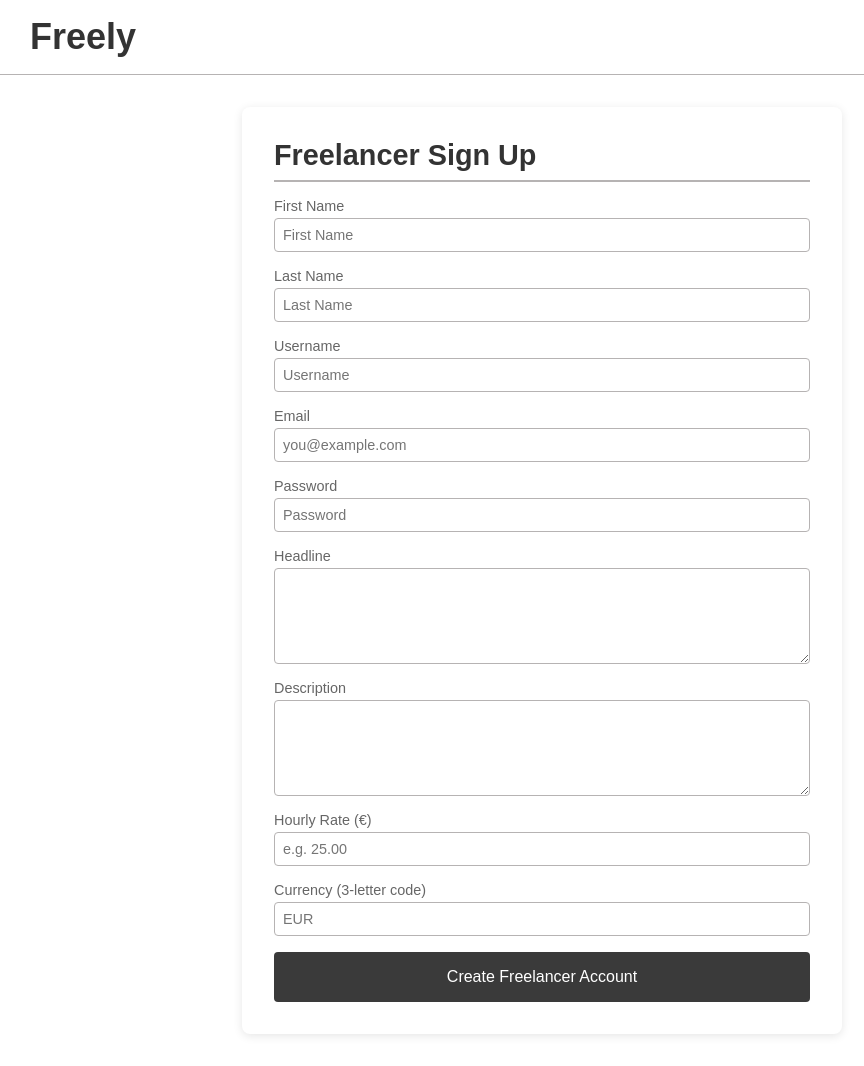
After one commit to huimobi/Freely, a PHP site: page /pages/form_register.php in a window 1280 px wide. The commit adds this page. Shown: the whole page, without its empty margins (98-962 px from the left). Run offline with PHP 8.4, Linux system fonts and the light colour scheme.

Commit message:
Implement full freelancer registration page with backend support

```diff
--- a/css/style.css
+++ b/css/style.css
@@ -16,7 +16,8 @@
   --radius-lg:   12px;
 }
 
-/* Global Styles */
+/* -------------------- Global Styles -------------------- */
+
 * {
   margin: 0;
   padding: 0;
@@ -31,7 +32,8 @@ body {
     background: var(--color-background);
 }
 
-/* Header */
+/* -------------------- Header -------------------- */
+
 header {
   display: flex;
   align-items: center;
@@ -48,7 +50,8 @@ header h1 a {
   padding: var(--spacing-lg);
 }
 
-/* Search bar */
+/* -------------------- Search bar -------------------- */
+
 .search-bar {
   flex: 0 1 400px;
   margin: 0 auto 0  var(--spacing-md);
@@ -85,9 +88,8 @@ header h1 a {
   gap: var(--spacing-sm);
 }
 
-/* Buttons */
+/* -------------------- Buttons -------------------- */
 
-/* Base button */
 .btn {
     font: inherit;
     cursor: pointer;
@@ -135,7 +137,8 @@ header h1 a {
     }
   }
 
-/* Dialog */
+/* -------------------- Dialog -------------------- */
+
 dialog {
     position: fixed;
     top: 50%;
@@ -199,14 +202,15 @@ dialog {
     margin-top: var(--spacing-md);
   }
 
-/* Footer */
+/* -------------------- Footer -------------------- */
+
   footer {
       background: var(--color-background-dark);
       color: var(--color-text-light);
       padding: var(--spacing-lg) var(--spacing-md);
       border-radius: var(--radius-md);
   }
-  /* Team list */
+
   .footer-team {
     display: flex;
     flex-wrap: wrap;
@@ -216,7 +220,6 @@ footer {
     list-style: none;
   }
 
-  /* Footer note */
   .footer-note {
     border-top: 1px solid var(--color-border);
     margin: var(--spacing-md) 0 0;
@@ -226,13 +229,13 @@ footer {
     opacity: 0.8;
   }
 
-/* Role */
+/* -------------------- Role -------------------- */
+
 .role-pair {
   display: flex;
   gap: var(--spacing-md);
 }
 
-/* ensure each flex‐item button fills its half */
 .role-pair .role-btn {
   flex: 1;
   display: flex;
@@ -257,3 +260,86 @@ dialog#roleModal {
   max-width: 600px;
   font-size: 1.125rem;
 }
+
+/* -------------------- Error Message -------------------- */
+
+.form-error {
+  color: #b00020;
+  background: #fce4ec;
+  padding: var(--spacing-sm);
+  margin-bottom: var(--spacing-md);
+  border-radius: var(--radius-sm);
+  font-size: 0.95rem;
+}
+
+/* -------------------- Freelancer Sign-Up Page Styles -------------------- */
+main.register-form {
+  max-width: 600px;
+  margin: var(--spacing-lg) auto;
+  background: var(--color-white, #fff);
+  padding: var(--spacing-lg);
+  border-radius: var(--radius-md);
+  box-shadow: var(--shadow-lg, 0 2px 10px rgba(0, 0, 0, 0.1));
+}
+
+main.register-form h2 {
+  font-size: 1.8rem;
+  color: var(--color-text);
+  margin-bottom: var(--spacing-md);
+  border-bottom: 2px solid var(--color-border);
+  padding-bottom: var(--spacing-sm);
+}
+
+main.register-form form {
+  display: grid;
+  gap: var(--spacing-md);
+}
+
+main.register-form label {
+  display: flex;
+  flex-direction: column;
+  font-size: var(--font-size-sm, 0.9rem);
+  color: var(--color-text-secondary, #666);
+}
+
+main.register-form label input,
+main.register-form label textarea {
+  margin-top: var(--spacing-xs, 0.25rem);
+  padding: var(--spacing-sm);
+  font-size: var(--font-size-sm, 0.9rem);
+  border: 1px solid var(--color-border);
+  border-radius: var(--radius-sm);
+  background: var(--color-background);
+}
+
+main.register-form label textarea {
+  resize: vertical;
+  min-height: 6rem;
+}
+
+main.register-form button[type="submit"] {
+  padding: var(--spacing-md);
+  font-size: var(--font-size-md, 1rem);
+  background-color: var(--color-background-dark);
+  color: var(--color-white, #fff);
+  border: none;
+  border-radius: var(--radius-sm);
+  cursor: pointer;
+  box-shadow: var(--shadow-sm, 0 1px 3px --color-background-dark);
+  transition: background-color 0.2s ease;
+}
+
+main.register-form button[type="submit"]:hover {
+  background-color: var(--color-hover);
+}
+
+/* Responsive tweaks */
+@media (max-width: 576px) {
+  main.register-form {
+    margin: var(--spacing-md) auto;
+    padding: var(--spacing-md);
+  }
+  main.register-form h2 {
+    font-size: 1.5rem;
+  }
+}
--- a/database/scripts/user.class.php
+++ b/database/scripts/user.class.php
@@ -34,26 +34,6 @@
       $stmt->execute([$this->firstName, $this->lastName, $this->id]);
     }
 
-    public static function getUserWithPassword(string $email, string $password) : ?User {
-      $db   = Database::getInstance();
-      $stmt = $db->prepare('SELECT UserId, UserName, FirstName, LastName, Email, Phone, CreatedAt, IsActive, PasswordHash FROM User WHERE lower(email) = ?');
-      $stmt->execute([strtolower($email)]);
-      $row = $stmt->fetch();
-      if (!$row ) return null;
-      if (!password_verify($password, (string)$row['PasswordHash'])) return null;
-
-      return new User(
-        (int)    $row['UserId'],
-        (string) $row['UserName'],
-        (string) $row['FirstName'],
-        (string) $row['LastName'],
-        (string) $row['Email'],
-        $row['Phone'] !== null ? (string)$row['Phone'] : null,
-        (string) $row['CreatedAt'],
-        (bool)   $row['IsActive']
-      );
-    }
-
     static function getUser(int $id) : ?User {
       $db   = Database::getInstance();
       $stmt = $db->prepare('SELECT UserId, UserName, FirstName, LastName, Email, Phone, CreatedAt, IsActive FROM User WHERE UserId = ?');
@@ -74,16 +54,59 @@
       );
     }
 
+    public static function authenticate(string $email, string $password): array {
+      $db   = Database::getInstance();
+      $stmt = $db->prepare('SELECT UserId, UserName, FirstName, LastName, Email, Phone, CreatedAt, IsActive, PasswordHash FROM User WHERE lower(Email) = ?');
+      $stmt->execute([strtolower($email)]);
+      $row = $stmt->fetch();
+      if (!$row) return ['status' => 'email_not_found'];
+      if (!password_verify($password, (string)$row['PasswordHash'])) return ['status' => 'invalid_password'];
+
+      $user = new User(
+        (int)    $row['UserId'],
+        (string) $row['UserName'],
+        (string) $row['FirstName'],
+        (string) $row['LastName'],
+        (string) $row['Email'],
+        $row['Phone'] !== null ? (string)$row['Phone'] : null,
+        (string) $row['CreatedAt'],
+        (bool)   $row['IsActive']
+      );
+
+      return ['status' => 'success', 'user' => $user];
+    }
+
     public static function register(string $username, string $firstName, string $lastName, string $email, string $password): ?User {
       $db   = Database::getInstance();
       $hash = password_hash($password, PASSWORD_DEFAULT);
-
       $stmt = $db->prepare('INSERT INTO User (UserName, FirstName, LastName, Email, PasswordHash) VALUES(:user, :first, :last, :email, :hash)');
-
-      if (! $stmt->execute([':user'  => $username, ':first' => $firstName, ':last'  => $lastName, ':email' => $email,':hash'  => $hash])) return null;
+      if (!$stmt->execute([':user' => $username, ':first' => $firstName, ':last'  => $lastName, ':email' => $email,':hash' => $hash])){
+        echo "error";
+        return null;
+      }
 
       $newId = (int) $db->lastInsertId();
       return self::getUser($newId);
+    }
+
+    public function registerFreelancer( string $headline, string $description, float  $hourlyRate, string $currency): bool {
+      $db = Database::getInstance();
+      $stmt = $db->prepare('INSERT INTO FreeLancer (UserId, Headline, Description, HourlyRate, CurrencyRate) VALUES (:id, :headline, :description, :hourlyRate, :currency)');
+      return $stmt->execute([':id' => $this->id, ':headline' => $headline, ':description' => $description, ':hourlyRate' => $hourlyRate, ':currency' => strtoupper($currency),]);
+    }
+
+    public static function emailExists(string $email): bool {
+      $db   = Database::getInstance();
+      $stmt = $db->prepare('SELECT 1 FROM User WHERE lower(Email) = ?');
+      $stmt->execute([strtolower($email)]);
+      return (bool)$stmt->fetchColumn();
+    }
+
+    public static function usernameExists(string $username): bool {
+      $db   = Database::getInstance();
+      $stmt = $db->prepare('SELECT 1 FROM User WHERE UserName = ?');
+      $stmt->execute([$username]);
+      return (bool)$stmt->fetchColumn();
     }
 
     public static function isClient(int $userId): bool {
--- /dev/null
+++ b/pages/form_register.php
@@ -0,0 +1,8 @@
+<?php
+declare(strict_types=1);
+
+require_once __DIR__ . '/../templates/common.tpl.php';
+require_once __DIR__ . '/../templates/f_reg.tpl.php';
+
+drawSimpleHeader();
+drawRegisterPage();
--- a/templates/common.tpl.php
+++ b/templates/common.tpl.php
@@ -52,6 +52,18 @@ function drawHeader() {
 
 
 <?php } function drawLoginForm() { ?>
+    <?php if (!empty($_SESSION['login_errors'])): ?>
+        <?php foreach($_SESSION['login_errors'] as $err): ?>
+            <p class="form-error"><?= htmlspecialchars($err) ?></p>
+        <?php endforeach; ?>
+
+        <script>
+            document.addEventListener('DOMContentLoaded', () => { document.getElementById('<?= "loginModal" ?>').showModal();});
+        </script>
+
+        <?php unset($_SESSION['login_errors']); ?>
+    <?php endif; ?>
+
     <form action="../actions/action_login.php" method="post" class="login">
         <input type="email" name="email" placeholder="you@example.com" required>
         <input type="password" name="password" placeholder="Password" required>
@@ -64,12 +76,25 @@ function drawHeader() {
 
 
 <?php } function drawRegisterForm() { ?>
+    <?php if (!empty($_SESSION['register_errors'])): ?>
+        <?php foreach($_SESSION['register_errors'] as $err): ?>
+            <p class="form-error"><?= htmlspecialchars($err) ?></p>
+        <?php endforeach; ?>
+
+        <script>
+            document.addEventListener('DOMContentLoaded', () => { document.getElementById('<?= "registerModal" ?>').showModal();});
+        </script>
+
+        <?php unset($_SESSION['register_errors']); ?>
+    <?php endif; ?>
+
     <form action="../actions/action_register.php" method="POST">
-        <input type="text" name="first_name" placeholder="First Name" required>
-        <input type="text" name="last_name" placeholder="Last Name"  required>
-        <input type="text" name="username" placeholder="Username"   required>
-        <input type="email" name="email" placeholder="you@example.com" required>
-        <input type="password" name="password" placeholder="Password"   required>
+        <input type="hidden" name="role" value="client">
+        <input type="text" name="first_name" placeholder="First Name" maxlength="30" required>
+        <input type="text" name="last_name" placeholder="Last Name" maxlength="30" required>
+        <input type="text" name="username" placeholder="Username" maxlength="30" required>
+        <input type="email" name="email" placeholder="you@example.com" maxlength="30" required>
+        <input type="password" name="password" placeholder="Password"  minlength="8" required>
         <button type="submit">Register</button>
     </form>
 
@@ -92,7 +117,7 @@ function drawHeader() {
 
     <p>
         Already have an account?
-        <button class="btn--link" type="button" data-modal-open="loginModal"> Login </button>
+        <button class="btn btn--link" type="button" data-modal-open="loginModal"> Login </button>
     </p>
 
 
@@ -120,4 +145,17 @@ function drawHeader() {
     </body>
     </html>
 
+<?php } function drawSimpleHeader() { ?>
+  <!DOCTYPE html>
+  <html lang="en">
+  <head>
+    <meta charset="UTF-8">
+    <title>Freely</title>
+    <meta name="viewport" content="width=device-width, initial-scale=1.0">
+    <link rel="stylesheet" href="../css/style.css">
+  </head>
+  <body>
+    <header class="minimal-header">
+      <h1><a href="/index.php">Freely</a></h1>
+    </header>
 <?php } ?>
--- /dev/null
+++ b/templates/f_reg.tpl.php
@@ -0,0 +1,33 @@
+<?php
+declare(strict_types=1);
+?>
+
+<?php function drawRegisterPage() { ?>
+    <?php if (!empty($_SESSION['register_errors'])): ?>
+        <?php foreach ($_SESSION['register_errors'] as $err): ?>
+            <p class="form-error"><?= htmlspecialchars($err) ?></p>
+        <?php endforeach; ?>
+        <?php unset($_SESSION['register_errors']); ?>
+    <?php endif; ?>
+
+    <main class="register-form">
+        <h2>Freelancer Sign Up</h2>
+        <form action="/actions/action_register.php" method="post">
+
+            <input type="hidden" name="role" value="freelancer">
+
+            <label> First Name <input type="text" name="first_name" placeholder="First Name" maxlength="30" required> </label>
+            <label> Last Name <input type="text" name="last_name" placeholder="Last Name" maxlength="30" required> </label>
+            <label> Username <input type="text" name="username" placeholder="Username" maxlength="30" required> </label>
+            <label> Email <input type="email" name="email" placeholder="you@example.com" maxlength="30" required> </label>
+            <label> Password <input type="password" name="password" placeholder="Password" minlength="8" required> </label>
+
+            <label> Headline <textarea name="headline" placeholder="Expert PHP Developer" maxlength="200"> </textarea>  </label>
+            <label> Description <textarea name="description" placeholder="Tell clients what you do…" maxlength="1000"> </textarea> </label>
+            <label> Hourly Rate (€) <input type="number" name="hourly_rate" step="0.01" placeholder="e.g. 25.00" min="0" inputmode="decimal"> </label>
+            <label> Currency (3-letter code) <input type="text" name="currency_rate"  placeholder="EUR" maxlength="3"> </label>
+            <button type="submit">Create Freelancer Account</button>
+        </form>
+    </main>
+
+<?php } ?>
```
Also changed, not shown: actions/action_login.php (+15 -3 lines), actions/action_register.php (+49 -6 lines), javascript/script.js (+8 -0 lines), database/files/database.db. Lines whose indentation alone changed are shown as unchanged.
